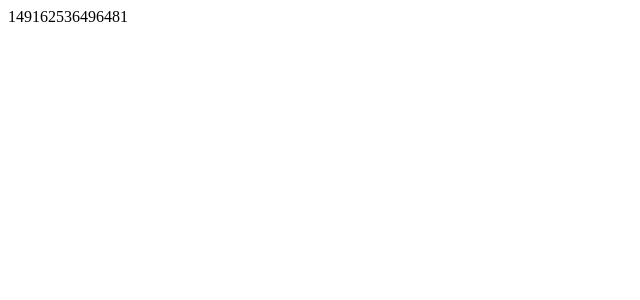
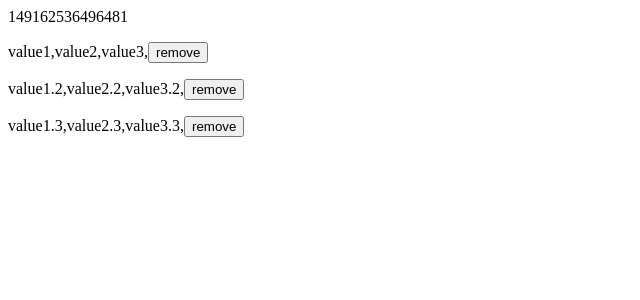
Before and after one commit to JevIv/oldCodeMuPractice, a React (Create React App) app: page / in a window 1280 px wide. Shown: the top 300 px of the page, without its empty margins (0-640 px from the left). Built offline with nearby package versions, Linux system fonts and the light colour scheme.

Commit message:
map/delete array object

```diff
--- a/src/App.jsx
+++ b/src/App.jsx
@@ -1,10 +1,12 @@
 import Map from "./components/13.12.21/Map";
+import Array1 from "./components/14.12.21/Array1";
 import "./styles.css";
 
 export default function App() {
   return (
     <div>
       <Map />
+      <Array1 />
     </div>
   );
 }
--- /dev/null
+++ b/src/components/14.12.21/Array1.jsx
@@ -0,0 +1,40 @@
+import React, { useState } from "react";
+
+export default function Array1() {
+  const initNotes = [
+    {
+      id: 1234,
+      prop1: "value1",
+      prop2: "value2",
+      prop3: "value3"
+    },
+    {
+      id: 4567,
+      prop1: "value1.2",
+      prop2: "value2.2",
+      prop3: "value3.2"
+    },
+    {
+      id: 7890,
+      prop1: "value1.3",
+      prop2: "value2.3",
+      prop3: "value3.3"
+    }
+  ];
+
+  const [notes, setNotes] = useState(initNotes);
+  function remItem(id) {
+    setNotes(notes.filter((note) => note.id !== id));
+  }
+  const result = notes.map((note) => {
+    return (
+      <p key={note.id}>
+        <span>{note.prop1}</span>,<span>{note.prop2}</span>,
+        <span>{note.prop3}</span>,
+        <button onClick={() => remItem(note.id)}>remove</button>
+      </p>
+    );
+  });
+
+  return <div>{result}</div>;
+}
```
